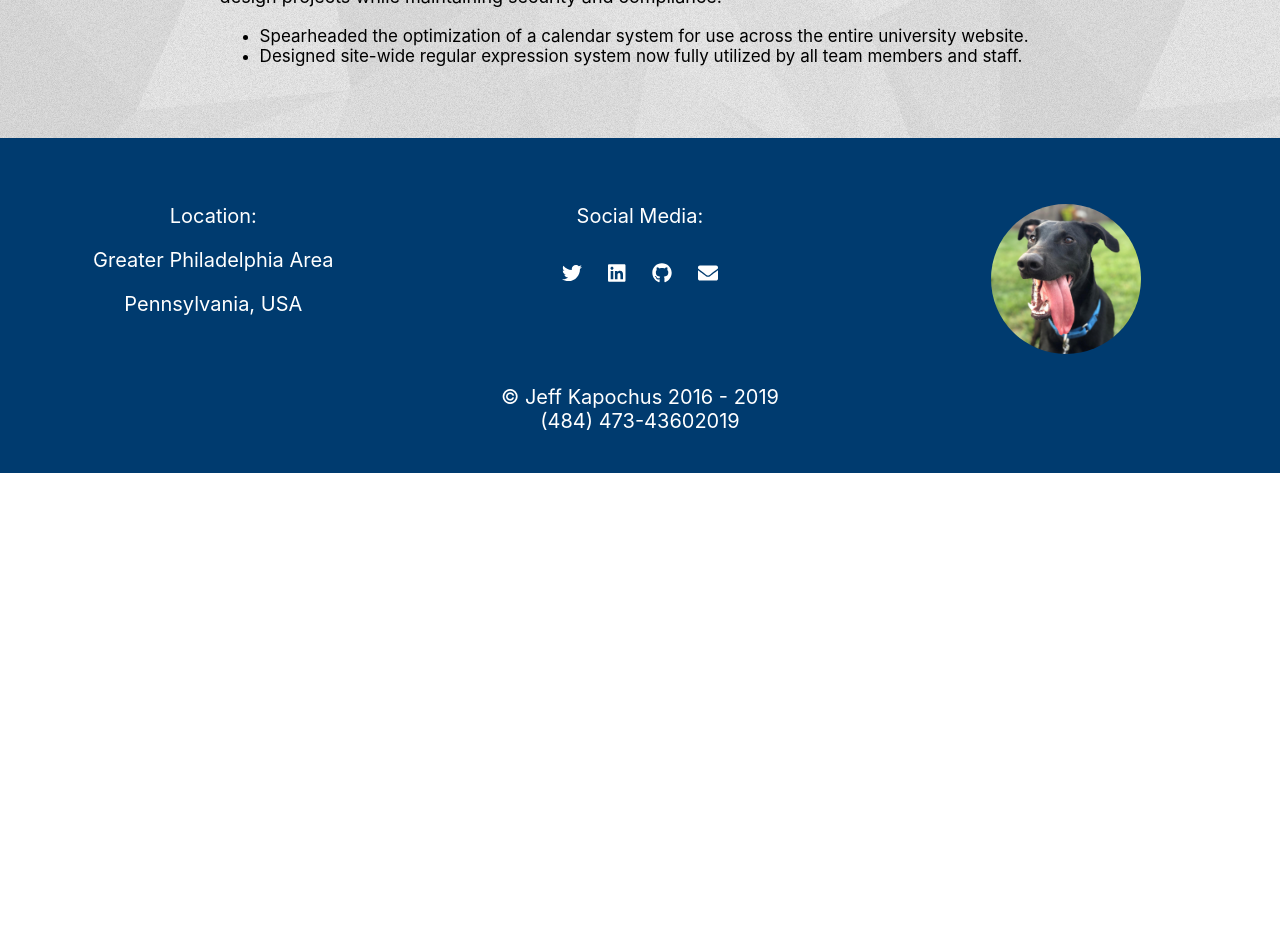
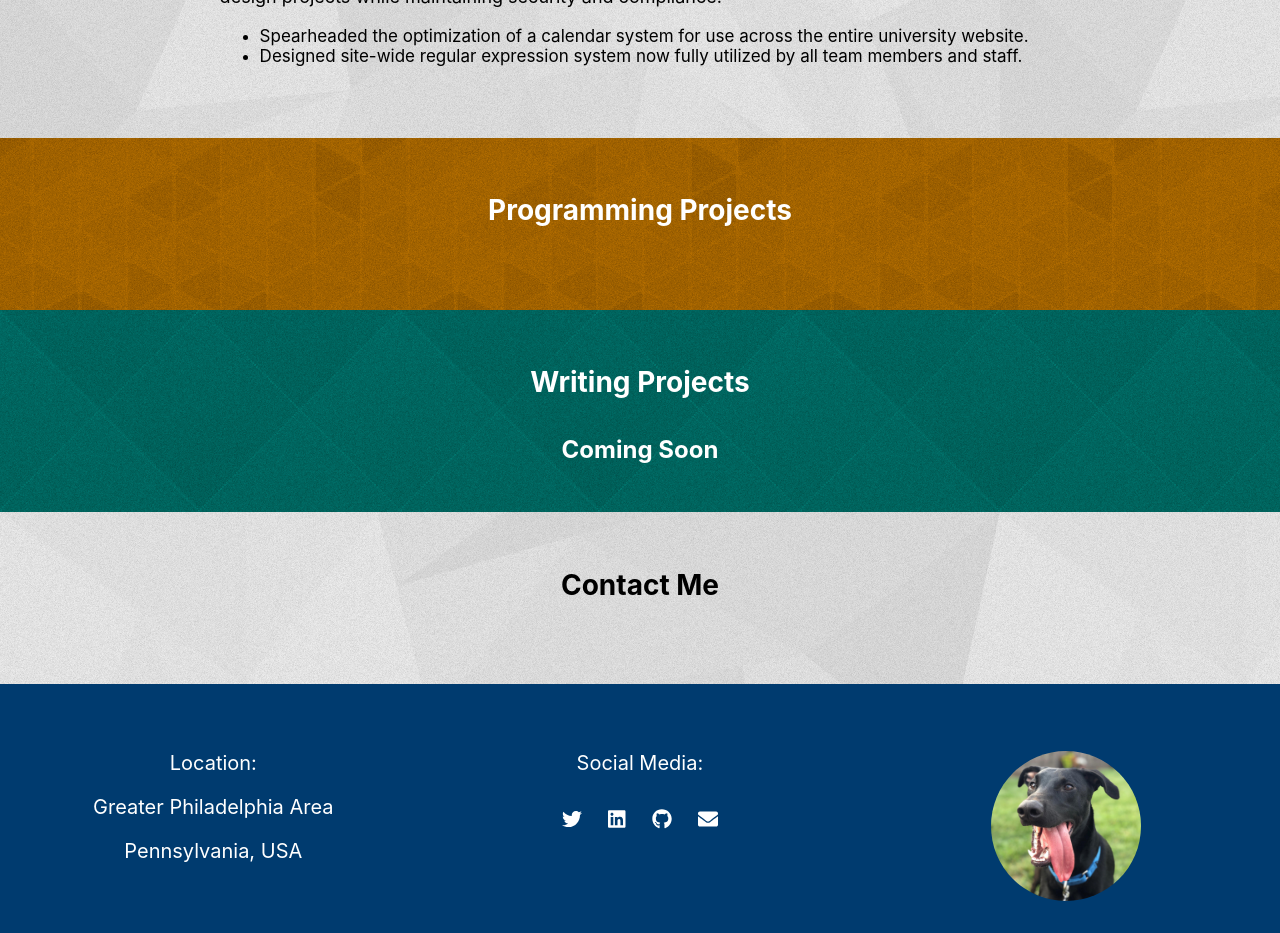
Before and after one commit to JeffKapochus/jeffs-web-site, a React (Create React App) app in the folder src/main/client/: page / in a window 1280 px wide. Shown: the part 2060-2993 px from the top of the page. Before the commit the page ends 2533 px from the top, so only its background shows below. Built offline with nearby package versions, Linux system fonts and the light colour scheme.

Commit message:
Add Portfolio

```diff
--- a/src/main/client/src/App/components/home/Home.jsx
+++ b/src/main/client/src/App/components/home/Home.jsx
@@ -136,6 +136,26 @@ export class Home extends React.Component {
           </div>
           <div className="grid-2"></div>
         </CenterMiddleSection>
+        <CenterMiddleSection
+          backgroundImage={process.env.PUBLIC_URL + "/images/bg2.png"}
+          textColor="white"
+        >
+            <h3>Programming Projects</h3>
+        </CenterMiddleSection>
+        <CenterMiddleSection
+          backgroundImage={process.env.PUBLIC_URL + "/images/bg3.png"}
+          textColor="white"
+          align="center"
+        >
+            <h3>Writing Projects</h3>
+            <h4>Coming Soon</h4>
+        </CenterMiddleSection>
+        <CenterMiddleSection
+          backgroundImage={process.env.PUBLIC_URL + "/images/bg4.png"}
+          textColor="black"
+        >
+            <h3>Contact Me</h3>
+        </CenterMiddleSection>
       </div>
     );
   }
```
Also changed, not shown: src/main/client/src/App/components/portfolio/Portfolio.jsx (added, +42 -0 lines), src/main/client/src/App/components/portfolioPiece/Status.jsx (added, +42 -0 lines), src/main/client/src/App/components/portfolio/Portfolio.css (added), src/main/client/src/App/components/portfolioPiece/Status.css (added), 2 other files (tests, documents, lock files or other folders).
